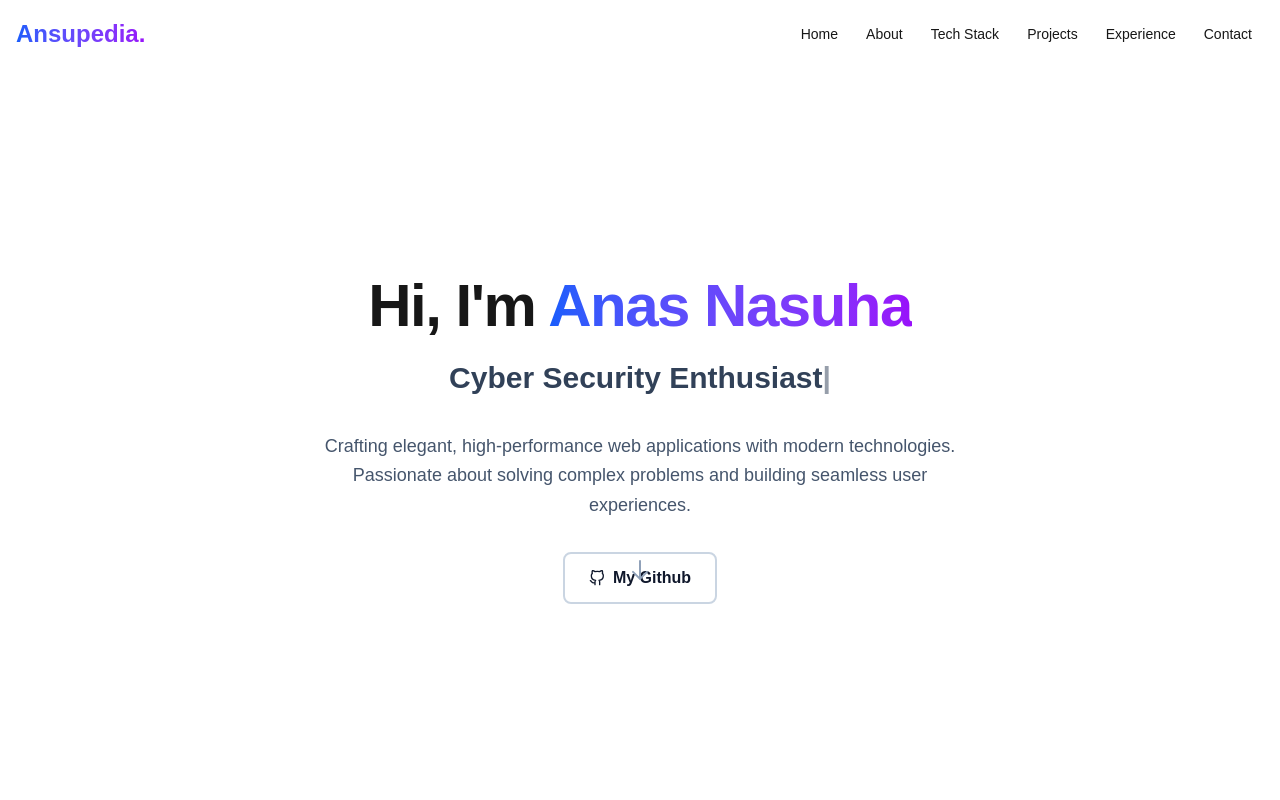
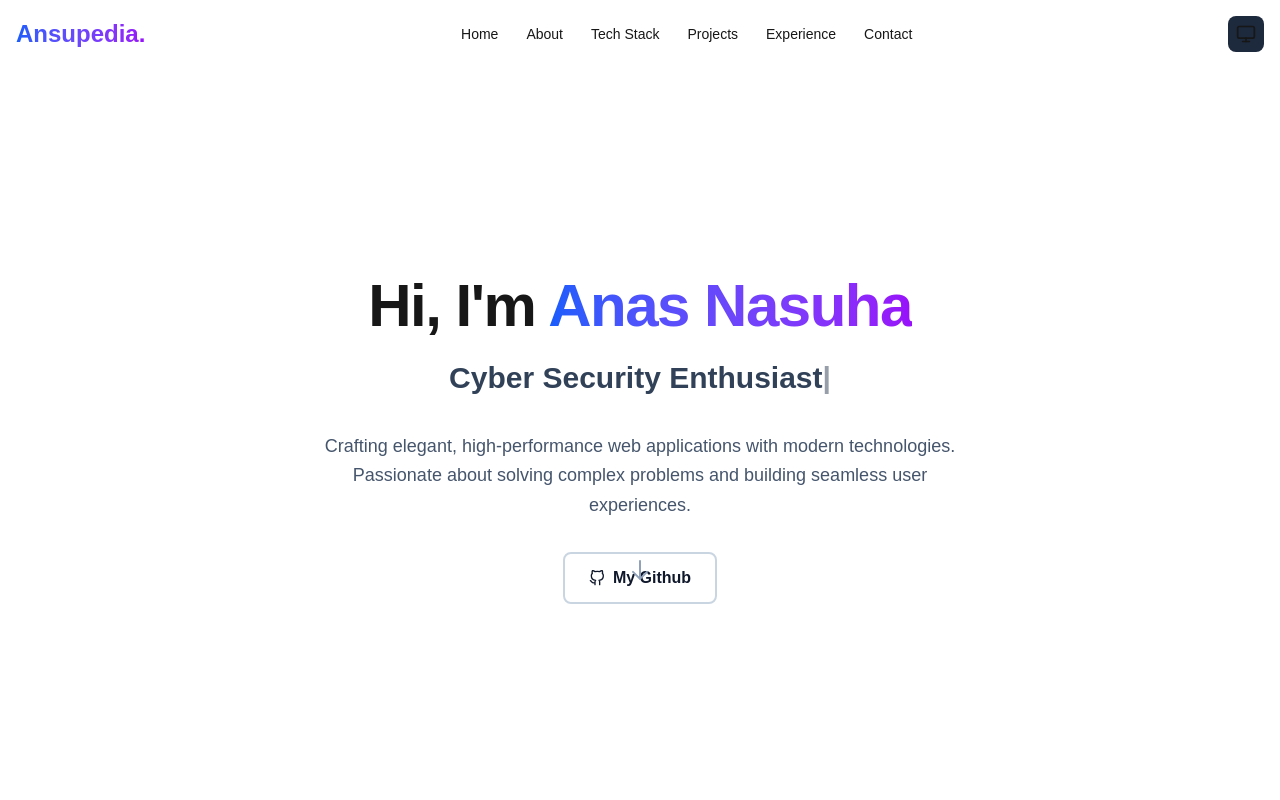
Before and after one commit to anasnasuhaaa/ansupedia, a Next.js app: page / in a window 1280 px wide. Shown: the top 800 px of the page. Built offline with nearby package versions, Linux system fonts and the light colour scheme.

Commit message:
add theme

```diff
--- a/src/components/Navbar.tsx
+++ b/src/components/Navbar.tsx
@@ -3,12 +3,20 @@
 import { useState, useEffect } from 'react';
 import Link from 'next/link';
 import { motion } from 'framer-motion';
-import { FiMenu, FiX } from 'react-icons/fi';
+import { FiMenu, FiX, FiSun, FiMoon, FiMonitor } from 'react-icons/fi';
+import { useTheme } from '@/contexts/ThemeContext';
 
 const Navbar = () => {
+  const { mode, setMode } = useTheme();
   const [isOpen, setIsOpen] = useState(false);
+  const [isThemeOpen, setIsThemeOpen] = useState(false);
   const [scrolled, setScrolled] = useState(false);
   const [scrollProgress, setScrollProgress] = useState(0);
+  const [mounted, setMounted] = useState(false);
+
+  useEffect(() => {
+    setMounted(true);
+  }, []);
 
   useEffect(() => {
     const handleScroll = () => {
@@ -70,13 +78,66 @@ const Navbar = () => {
           ))}
         </div>
 
-        {/* Right Side - Mobile Menu */}
+        {/* Right Side - Theme Switcher & Mobile Menu */}
+        <div className="flex items-center gap-2">
+          {/* Theme Switcher */}
+          {mounted && (
+            <div className="relative">
+              <button
+                onClick={() => setIsThemeOpen(!isThemeOpen)}
+                className="p-2 rounded-lg bg-slate-800 transition-colors hover:bg-slate-700"
+                title="Change theme"
+              >
+                {mode === 'light' && <FiSun size={20} />}
+                {mode === 'dark' && <FiMoon size={20} />}
+                {mode === 'system' && <FiMonitor size={20} />}
+              </button>
+
+              {/* Theme Dropdown Menu */}
+              {isThemeOpen && (
+                <motion.div
+                  initial={{ opacity: 0, y: -10 }}
+                  animate={{ opacity: 1, y: 0 }}
+                  exit={{ opacity: 0, y: -10 }}
+                  transition={{ duration: 0.2 }}
+                  className="absolute right-0 mt-2 w-40 bg-slate-800 rounded-lg border border-slate-700 shadow-lg z-50 overflow-hidden"
+                >
+                  {[
+                    { label: 'System', value: 'system' as const, icon: FiMonitor },
+                    { label: 'Light', value: 'light' as const, icon: FiSun },
+                    { label: 'Dark', value: 'dark' as const, icon: FiMoon },
+                  ].map((item) => {
+                    const Icon = item.icon;
+                    return (
+                      <button
+                        key={item.value}
+                        onClick={() => {
+                          setMode(item.value);
+                          setIsThemeOpen(false);
+                        }}
+                        className={`w-full px-4 py-3 flex items-center gap-3 text-sm font-medium transition-colors ${mode === item.value
+                            ? 'bg-blue-600 text-white'
+                            : 'text-slate-100 hover:bg-slate-700'
+                          }`}
+                      >
+                        <Icon size={18} />
+                        {item.label}
+                      </button>
+                    );
+                  })}
+                </motion.div>
+              )}
+            </div>
+          )}
+
+          {/* Mobile Menu Button */}
           <button
             onClick={() => setIsOpen(!isOpen)}
             className="md:hidden p-2 rounded-lg bg-slate-800 transition-colors hover:bg-slate-700"
           >
             {isOpen ? <FiX size={24} /> : <FiMenu size={24} />}
           </button>
+        </div>
       </div>
 
       {/* Mobile Navigation */}
@@ -97,6 +158,38 @@ const Navbar = () => {
               {item.name}
             </Link>
           ))}
+
+          {/* Mobile Theme Switcher */}
+          {mounted && (
+            <div className="pt-2 border-t border-slate-700">
+              <div className="text-xs font-semibold text-slate-400 px-4 py-2">Theme</div>
+              <div className="space-y-1">
+                {[
+                  { label: 'System', value: 'system' as const, icon: FiMonitor },
+                  { label: 'Light', value: 'light' as const, icon: FiSun },
+                  { label: 'Dark', value: 'dark' as const, icon: FiMoon },
+                ].map((item) => {
+                  const Icon = item.icon;
+                  return (
+                    <button
+                      key={item.value}
+                      onClick={() => {
+                        setMode(item.value);
+                        setIsOpen(false);
+                      }}
+                      className={`w-full px-4 py-2 flex items-center gap-3 text-sm font-medium transition-colors rounded-lg ${mode === item.value
+                          ? 'bg-blue-600 text-white'
+                          : 'text-slate-100 hover:bg-slate-800'
+                        }`}
+                    >
+                      <Icon size={18} />
+                      {item.label}
+                    </button>
+                  );
+                })}
+              </div>
+            </div>
+          )}
         </div>
       </motion.div>
     </motion.nav>
--- a/src/contexts/ThemeContext.tsx
+++ b/src/contexts/ThemeContext.tsx
@@ -1,13 +1,93 @@
 'use client';
 
-import { ReactNode, useEffect } from 'react';
+import { ReactNode, useEffect, useState, useContext, createContext } from 'react';
+
+type ThemeMode = 'light' | 'dark' | 'system';
+
+interface ThemeContextType {
+  mode: ThemeMode;
+  setMode: (mode: ThemeMode) => void;
+}
+
+const ThemeContext = createContext<ThemeContextType | undefined>(undefined);
 
 export function ThemeProvider({ children }: { children: ReactNode }) {
+  const [mode, setModeState] = useState<ThemeMode>('system');
+  const [mounted, setMounted] = useState(false);
+
   useEffect(() => {
-    // Always apply dark mode
-    const htmlElement = document.documentElement;
-    htmlElement.classList.add('dark');
+    setMounted(true);
+    // Load theme from localStorage
+    const saved = localStorage.getItem('theme') as ThemeMode | null;
+    if (saved) {
+      setModeState(saved);
+    }
   }, []);
 
-  return <>{children}</>;
+  useEffect(() => {
+    if (!mounted) return;
+
+    const htmlElement = document.documentElement;
+    let appliedMode = mode;
+
+    // If system mode, check system preference
+    if (mode === 'system') {
+      const prefersDark = window.matchMedia('(prefers-color-scheme: dark)').matches;
+      appliedMode = prefersDark ? 'dark' : 'light';
+    }
+
+    // Apply theme class
+    if (appliedMode === 'dark') {
+      htmlElement.classList.add('dark');
+    } else {
+      htmlElement.classList.remove('dark');
+    }
+
+    // Save preference
+    localStorage.setItem('theme', mode);
+
+    // Listen for system preference changes (only when in system mode)
+    if (mode === 'system') {
+      const mediaQuery = window.matchMedia('(prefers-color-scheme: dark)');
+      const handleChange = (e: MediaQueryListEvent) => {
+        const newApplied = e.matches ? 'dark' : 'light';
+        if (newApplied === 'dark') {
+          htmlElement.classList.add('dark');
+        } else {
+          htmlElement.classList.remove('dark');
+        }
+      };
+
+      mediaQuery.addEventListener('change', handleChange);
+      return () => mediaQuery.removeEventListener('change', handleChange);
+    }
+  }, [mode, mounted]);
+
+  const setMode = (newMode: ThemeMode) => {
+    setModeState(newMode);
+  };
+
+  if (!mounted) {
+    return <>{children}</>;
+  }
+
+  return (
+    <ThemeContext.Provider value={{ mode, setMode }}>
+      {children}
+    </ThemeContext.Provider>
+  );
 }
+
+export function useTheme() {
+  const context = useContext(ThemeContext);
+
+  // Return default values if context is not available (safe fallback)
+  if (context === undefined) {
+    return {
+      mode: 'system' as ThemeMode,
+      setMode: () => { },
+    };
+  }
+
+  return context;
+}
```
Lines whose indentation alone changed are shown as unchanged.
